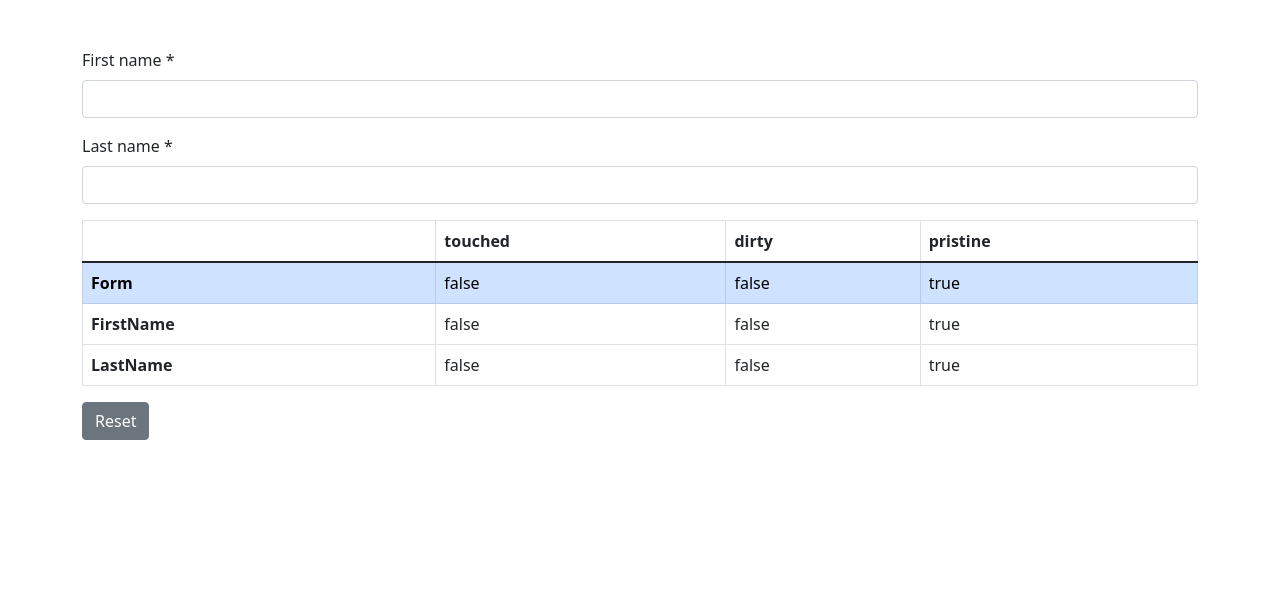
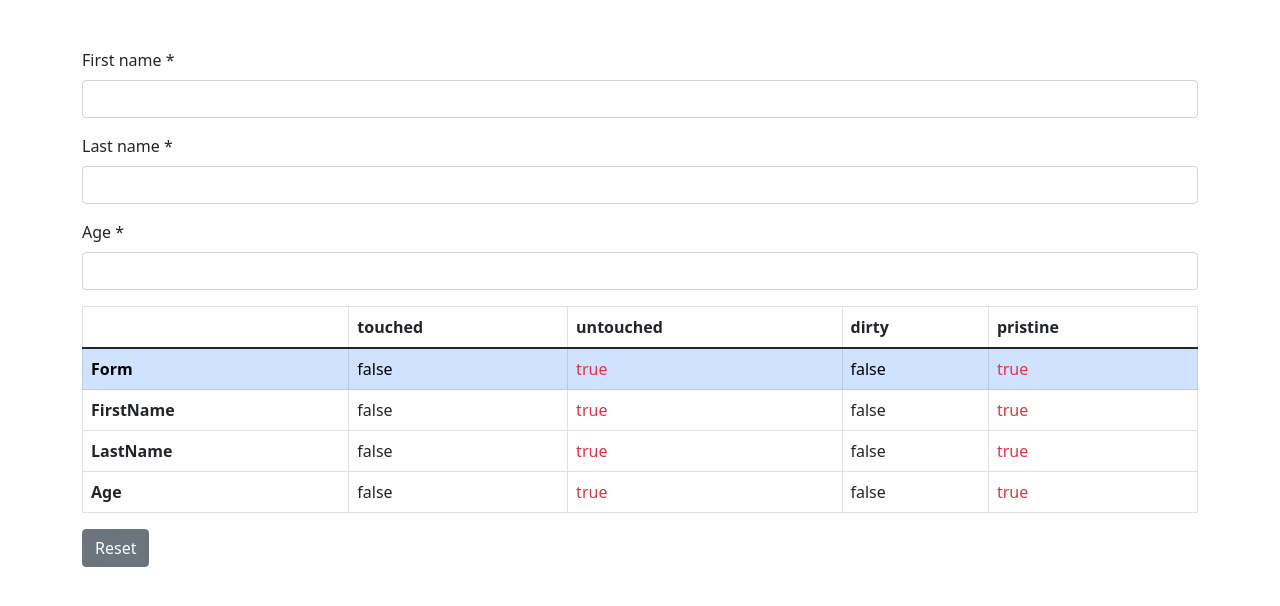
Before and after one commit to angularcodegen/form-fields, an Angular app: page / in a window 1280 px wide. Shown: the top 606 px of the page. Built offline with nearby package versions, Linux system fonts and the light colour scheme.

Commit message:
Add age control

```diff
--- a/src/app/app.component.html
+++ b/src/app/app.component.html
@@ -1,9 +1,9 @@
-<form [formGroup]="form" class="container mt-5">
+<form [formGroup]="form" class="container my-5">
   <div class="mb-3">
     <label for="firstname" class="form-label">First name *</label>
     <input
       formControlName="firstName"
-      type="email"
+      type="text"
       class="form-control"
       id="firstname"
       aria-describedby="emailHelp"
@@ -23,11 +23,24 @@
     />
   </div>
 
+  <div class="mb-3">
+    <label for="age" class="form-label">Age *</label>
+    <input
+      formControlName="age"
+      type="number"
+      class="form-control"
+      id="age"
+      aria-describedby="emailHelp"
+      autocomplete="off"
+    />
+  </div>
+
   <table class="table table-bordered">
     <thead>
       <tr>
         <th scope="col"></th>
         <th scope="col">touched</th>
+        <th scope="col">untouched</th>
         <th scope="col">dirty</th>
         <th scope="col">pristine</th>
       </tr>
@@ -35,21 +48,31 @@
     <tbody>
       <tr class="table-primary">
         <th scope="row">Form</th>
-        <td>{{ form.touched }}</td>
-        <td>{{ form.dirty }}</td>
-        <td>{{ form.pristine }}</td>
+        <td [class.text-danger]="form.touched">{{ form.touched }}</td>
+        <td [class.text-danger]="form.untouched">{{ form.untouched }}</td>
+        <td [class.text-danger]="form.dirty">{{ form.dirty }}</td>
+        <td [class.text-danger]="form.pristine">{{ form.pristine }}</td>
       </tr>
       <tr>
         <th scope="row">FirstName</th>
-        <td>{{ firstName.touched }}</td>
-        <td>{{ firstName.dirty }}</td>
-        <td>{{ firstName.pristine }}</td>
+        <td [class.text-danger]="firstName.touched">{{ firstName.touched }}</td>
+        <td [class.text-danger]="firstName.untouched">{{ firstName.untouched }}</td>
+        <td [class.text-danger]="firstName.dirty">{{ firstName.dirty }}</td>
+        <td [class.text-danger]="firstName.pristine">{{ firstName.pristine }}</td>
       </tr>
       <tr>
         <th scope="row">LastName</th>
-        <td>{{ lastName.touched }}</td>
-        <td>{{ lastName.dirty }}</td>
-        <td>{{ lastName.pristine }}</td>
+        <td [class.text-danger]="lastName.touched">{{ lastName.touched }}</td>
+        <td [class.text-danger]="lastName.untouched">{{ lastName.untouched }}</td>
+        <td [class.text-danger]="lastName.dirty">{{ lastName.dirty }}</td>
+        <td [class.text-danger]="lastName.pristine">{{ lastName.pristine }}</td>
+      </tr>
+      <tr>
+        <th scope="row">Age</th>
+        <td [class.text-danger]="age.touched">{{ age.touched }}</td>
+        <td [class.text-danger]="age.untouched">{{ age.untouched }}</td>
+        <td [class.text-danger]="age.dirty">{{ age.dirty }}</td>
+        <td [class.text-danger]="age.pristine">{{ age.pristine }}</td>
       </tr>
     </tbody>
   </table>
--- a/src/app/app.component.ts
+++ b/src/app/app.component.ts
@@ -9,6 +9,7 @@ export class AppComponent {
   form = new FormGroup({
     firstName: new FormControl(null, [Validators.required]),
     lastName: new FormControl(null, [Validators.required]),
+    age: new FormControl(null, [Validators.required]),
   });
 
   get firstName(): FormControl {
@@ -19,6 +20,10 @@ export class AppComponent {
     return this.form.get('lastName') as FormControl;
   }
 
+  get age(): FormControl {
+    return this.form.get('age') as FormControl;
+  }
+
   resetAll() {
     this.form.markAsUntouched();
     this.form.markAsPristine();
```
